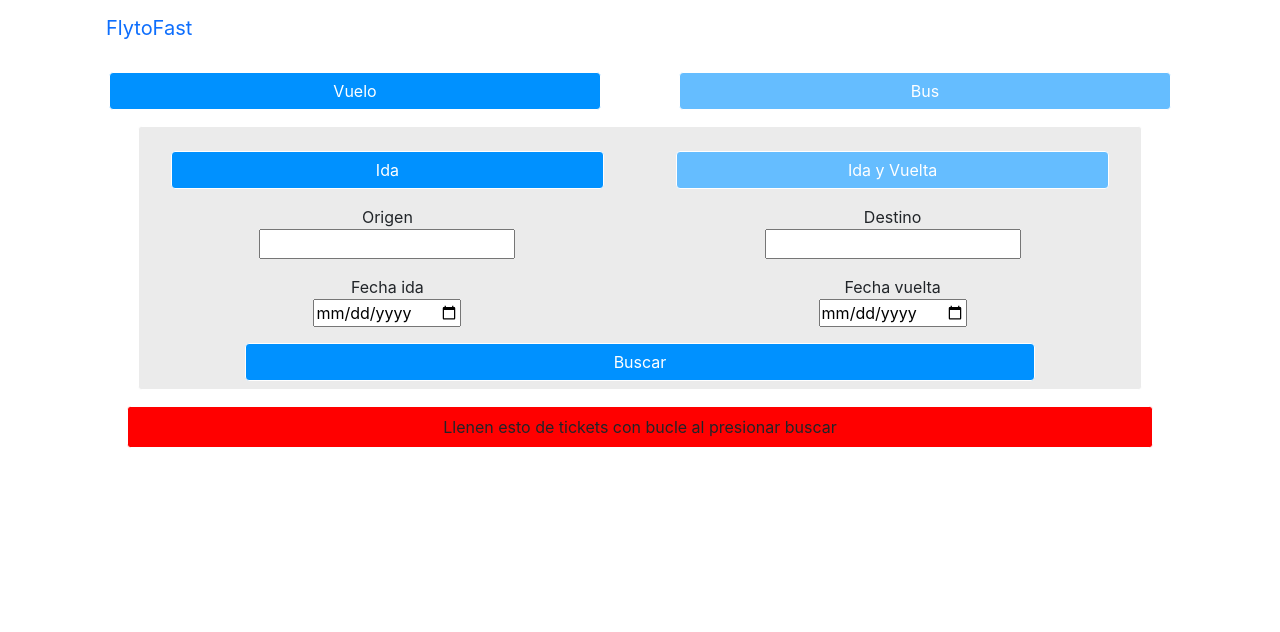
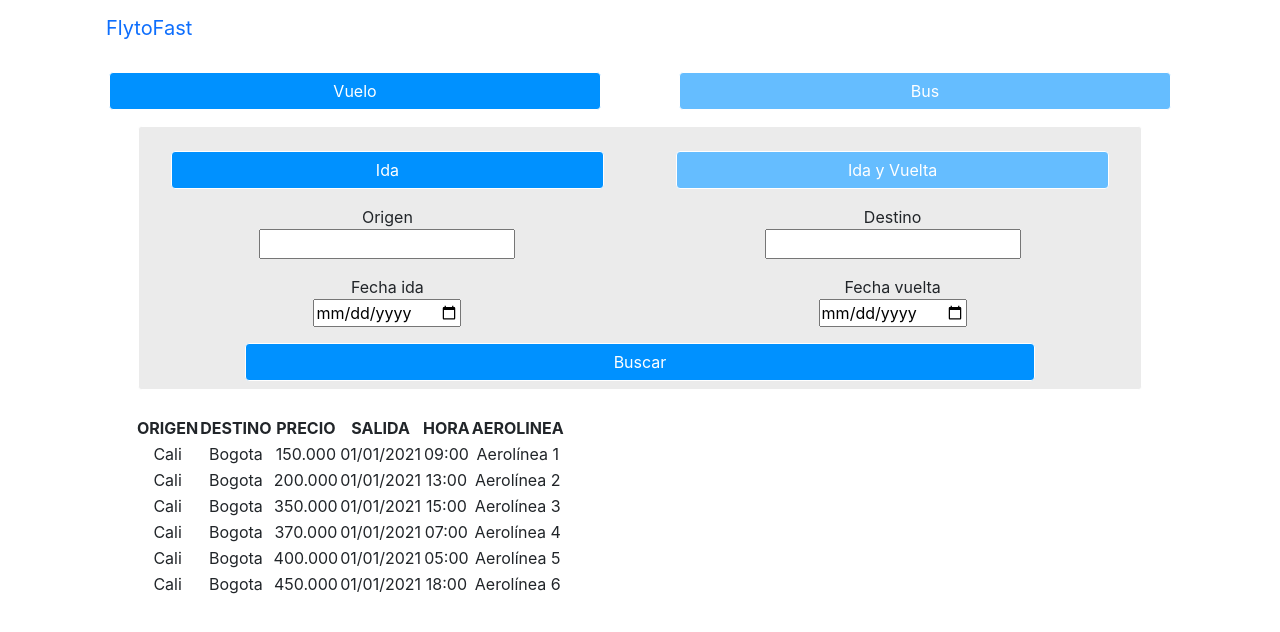
Before and after one commit to TheTenAreOne/proyecto_interfaces, a React (Create React App) app: page / in a window 1280 px wide. Shown: the top 632 px of the page. Built offline with nearby package versions, Linux system fonts and the light colour scheme.

Commit message:
Informacion de tiquetes

```diff
--- a/src/components/TicketInfoBox.jsx
+++ b/src/components/TicketInfoBox.jsx
@@ -0,0 +1,69 @@
+import '../pages/Home.css';
+
+function TicketInfoBox(props) {
+
+  const ticket = [
+    {
+      "origen": "Cali", "destino": "Bogota", "precio": "150.000", "salida": "01/01/2021", "hora": "09:00",
+      "aerolinea": "Aerolínea 1",
+    },
+    {
+      "origen": "Cali", "destino": "Bogota", "precio": "200.000", "salida": "01/01/2021", "hora": "13:00",
+      "aerolinea": "Aerolínea 2",
+    },
+    {
+      "origen": "Cali", "destino": "Bogota", "precio": "350.000", "salida": "01/01/2021", "hora": "15:00",
+      "aerolinea": "Aerolínea 3",
+    },
+    {
+      "origen": "Cali", "destino": "Bogota", "precio": "370.000", "salida": "01/01/2021", "hora": "07:00",
+      "aerolinea": "Aerolínea 4",
+    },
+    {
+      "origen": "Cali", "destino": "Bogota", "precio": "400.000", "salida": "01/01/2021", "hora": "05:00",
+      "aerolinea": "Aerolínea 5",
+    },
+    {
+      "origen": "Cali", "destino": "Bogota", "precio": "450.000", "salida": "01/01/2021", "hora": "18:00",
+      "aerolinea": "Aerolínea 6",
+    }
+  ];
+
+  const renderHeader = () => {
+    let headerElement = ['origen', 'destino', 'precio', 'salida', 'hora', 'aerolinea']
+
+    return headerElement.map((key, index) => {
+      return <th key={index}>{key.toUpperCase()}</th>
+    })
+  }
+
+  const renderBody = () => {
+    return ticket && ticket.map(({ origen, destino, precio, salida, hora, aerolinea }) => {
+      return (
+        <tr key={origen}>
+          <td>{origen}</td>
+          <td>{destino}</td>
+          <td>{precio}</td>
+          <td>{salida}</td>
+          <td>{hora}</td>
+          <td>{aerolinea}</td>
+        </tr>
+      )
+    })
+  }
+
+  return (
+    <>
+      <table id='employee'>
+        <thead>
+          <tr>{renderHeader()}</tr>
+        </thead>
+        <tbody>
+          {renderBody()}
+        </tbody>
+      </table>
+    </>
+  )
+}
+
+export default TicketInfoBox;
--- a/src/components/TicketsDisplayBox.jsx
+++ b/src/components/TicketsDisplayBox.jsx
@@ -1,11 +1,12 @@
 
 import '../pages/Home.css';
+import TicketInfoBox from '../components/TicketInfoBox';
 
 function TicketsDisplayBox(props){
   return(
     <div className='container ticketsDisplayBox'>
       <div>
-        Llenen esto de tickets con bucle al presionar buscar
+        <TicketInfoBox />
       </div>
     </div>
   );
--- a/src/pages/Home.css
+++ b/src/pages/Home.css
@@ -45,7 +45,7 @@ body{
   width: 90%;
   border: 1px solid #FFF;
   border-radius: 0.2rem;
-  background-color: red;
+  background-color: white;
 }
 
 .seeBack{
```
